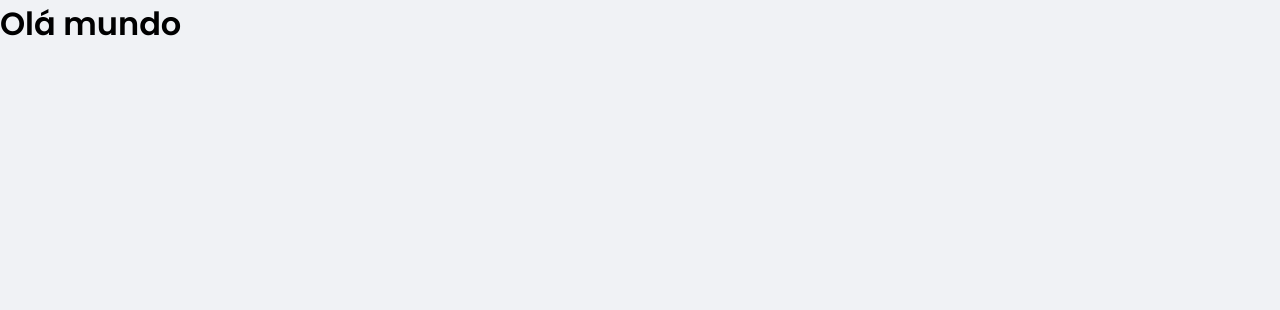
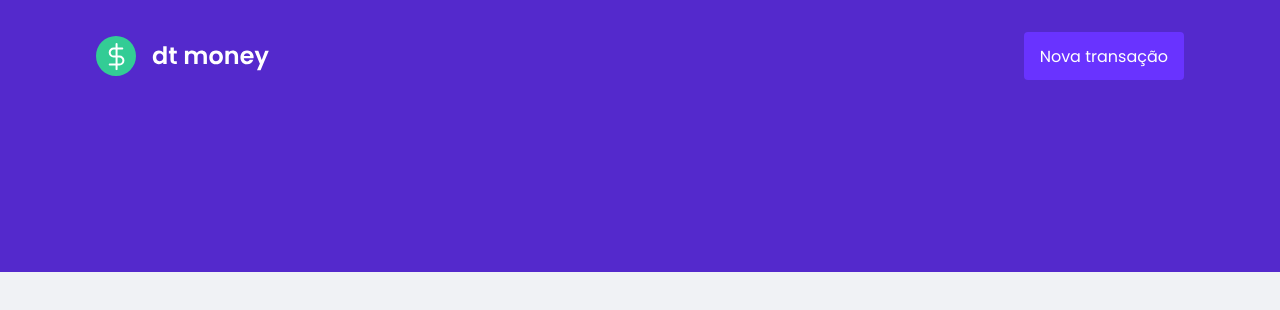
Before and after one commit to DiegoRamos-b/ignite-react-js, a React (Create React App) app in the folder chapter-2/: page / in a window 1280 px wide. Shown: the top 310 px of the page. Built offline with nearby package versions, Linux system fonts and the light colour scheme.

Commit message:
[CHAPTER 2] fim da aula 'componente header'

```diff
--- a/chapter-2/src/App.tsx
+++ b/chapter-2/src/App.tsx
@@ -1,8 +1,10 @@
+import { Header } from "./components/header";
+
 function App() {
   return (
-    <div className='App'>
-      <h1>Olá mundo</h1>
-    </div>
+    <>
+      <Header />
+    </>
   );
 }
 
--- /dev/null
+++ b/chapter-2/src/components/header/index.tsx
@@ -0,0 +1,13 @@
+import logoImg from '../../assets/logo.svg'
+import { Container, Content } from './style'
+
+export function Header() {
+  return (
+    <Container>
+      <Content>
+        <img src={ logoImg } alt="dt money" />
+        <button type="button">Nova transação</button>
+      </Content>
+    </Container>
+  )
+}
--- /dev/null
+++ b/chapter-2/src/components/header/style.ts
@@ -0,0 +1,32 @@
+import styled from "styled-components";
+
+export const Container = styled.header`
+  background: var(--blue);
+`;
+
+export const Content = styled.div`
+  margin: 0 auto;
+  max-width: 1120px;
+
+  padding: 2rem 1rem 12rem;
+  display: flex;
+  align-items: center;
+  justify-content: space-between;
+
+  button {
+    font-size: 1rem;
+    color: #FFF;
+    background-color:var(--blue-light);
+    border: 0;
+    padding: 0 1rem;
+    border-radius: 0.25rem;
+    height: 3rem;
+
+    transition: filter 0.3ms;
+
+    &:hover {
+      filter: brightness(0.9);
+    }
+
+  }
+`;
--- a/chapter-2/src/styles/global.ts
+++ b/chapter-2/src/styles/global.ts
@@ -7,7 +7,8 @@ export const GlobalStyle = createGlobalStyle`
     --blue: #5429CC;
     --green: #33CC95;
 
-    --blue-light: #693F5F;
+    --blue-light: #6933FF;
+;
 
     --text-title: #363F5F;
     --text-body:#969CB3;
```
